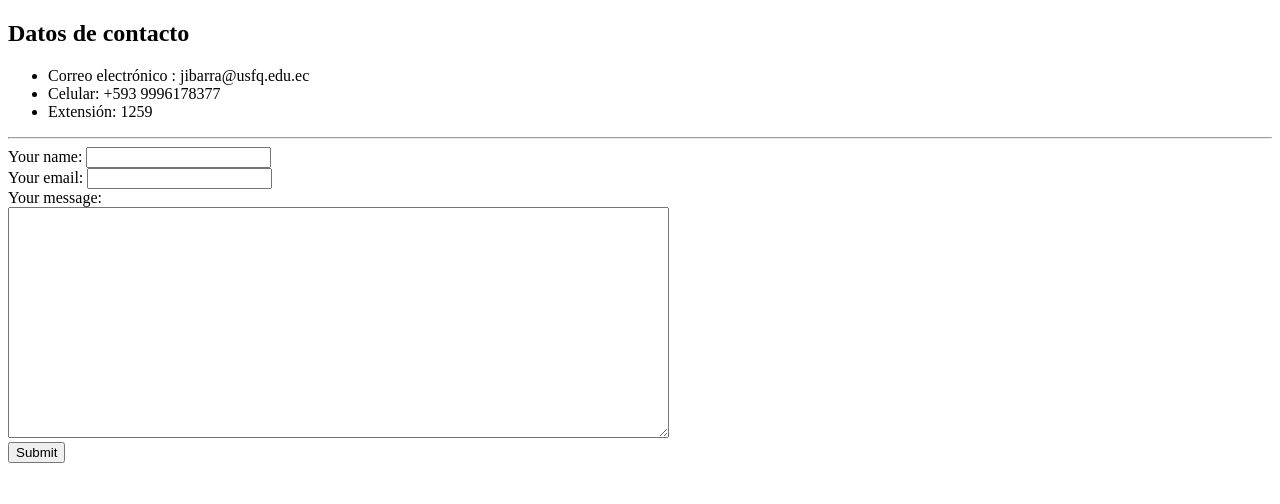
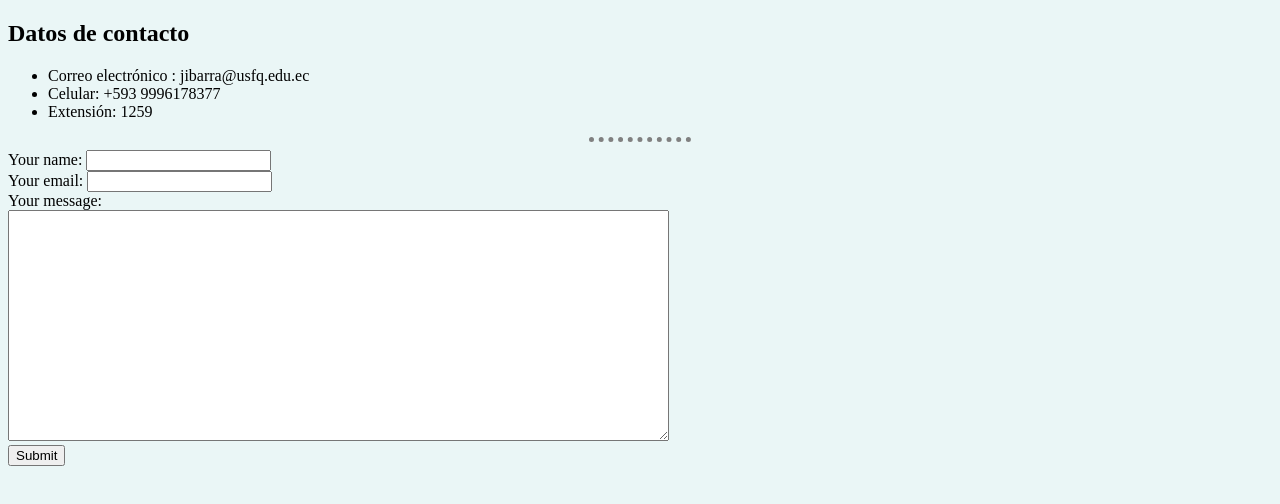
Before and after one commit to juliusHeartS/CVPractice, a plain HTML site: page contact_me.html in a window 1280 px wide. Drawn offline with Linux system fonts and the light colour scheme.

Commit message:
Actualización de imágnes y archivos
# Please enter the commit message for your changes. Lines starting
# with '#' will be ignored, and an empty message aborts the commit.
#
# On branch main
# Your branch is up to date with 'origin/main'.
#
# Changes to be committed:
#	modified:   Images/IMG_5308.png
#	modified:   contact_me.html
#	new file:   css/style.css
#	modified:   index.html
#
# Changes not staged for commit:
#	modified:   css/style.css
#

```diff
--- a/contact_me.html
+++ b/contact_me.html
@@ -5,6 +5,7 @@
     <meta http-equiv="X-UA-Compatible" content="IE=edge">
     <meta name="viewport" content="width=device-width, initial-scale=1.0">
     <title>Contácteme</title>
+    <link rel="stylesheet" href="css/style.css">
 </head>
 <body>
     <h2>Datos de contacto</h2>
--- /dev/null
+++ b/css/style.css
@@ -0,0 +1,11 @@
+body {
+    background-color: #EAF6F6;
+}
+
+hr {
+    border-style: none;
+    border-top-style: dotted;
+    border-color: gray;
+    border-width: 5px;
+    width: 8%;
+}
```
Also changed, not shown: index.html (+1 -0 lines).
